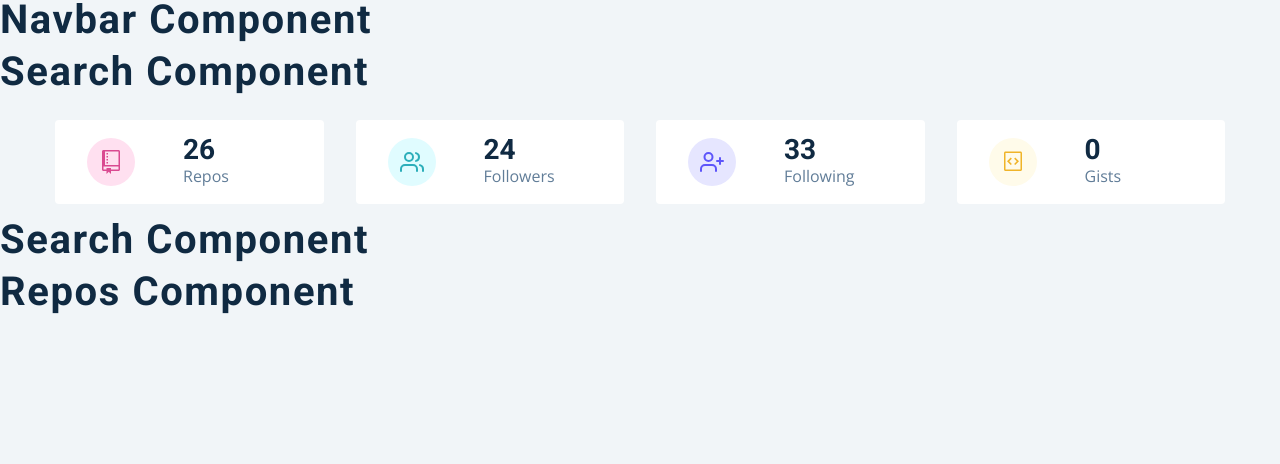
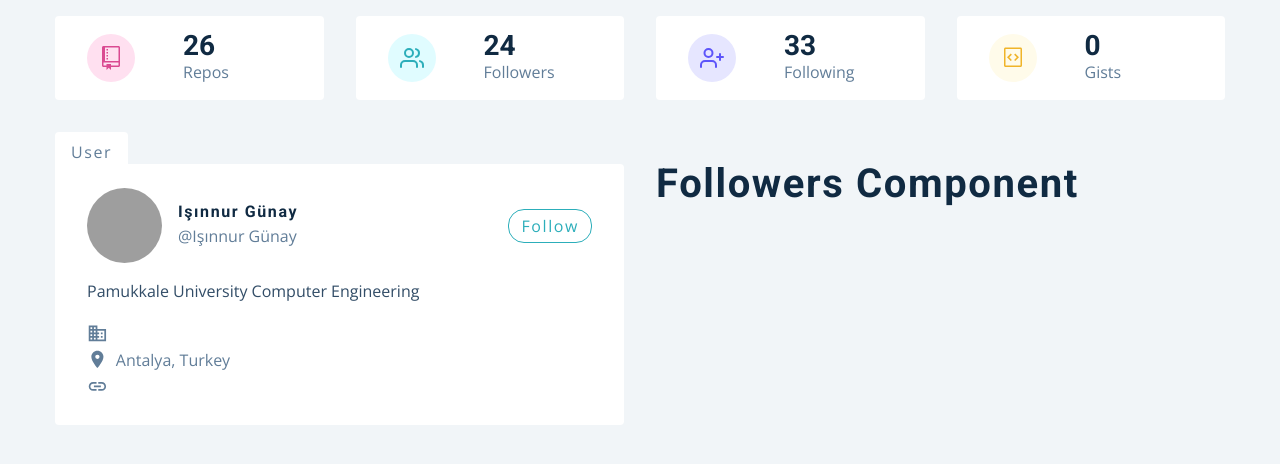
Before and after one commit to isinnur/search-github-users, a React (Create React App) app: page / in a window 1280 px wide. Shown: the top 464 px of the page. Built offline with nearby package versions, Linux system fonts and the light colour scheme; grey boxes are pictures that could not be loaded.

Commit message:
complete card component

```diff
--- a/src/components/Card.js
+++ b/src/components/Card.js
@@ -3,7 +3,34 @@ import { GithubContext } from '../context/context';
 import styled from 'styled-components';
 import { MdBusiness, MdLocationOn, MdLink } from 'react-icons/md';
 const Card = () => {
-  return <h2>card component</h2>;
+  const { githubUser } = React.useContext(GithubContext);
+  const { avatar_url,
+    html_url,
+    name,
+    company,
+    blog,
+    bio,
+    location,
+    twitter_username
+  } = githubUser;
+  return <Wrapper>
+    <header>
+      <img src={avatar_url} alt={name} />
+      <div>
+        <h4>{name}</h4>
+        <p>@{twitter_username || 'Işınnur Günay'}</p>
+      </div>
+
+      <a href={html_url}>Follow</a>
+    </header>
+
+    <p className='bio'>{bio}</p>
+    <div className='links'>
+      <p><MdBusiness></MdBusiness> {company} </p>
+      <p><MdLocationOn></MdLocationOn> {location || 'earth'} </p>
+      <a href={`https://${blog}`}><MdLink></MdLink>{blog}</a>
+    </div>
+  </Wrapper>;
 };
 const Wrapper = styled.article`
   background: var(--clr-white);
@@ -26,6 +53,7 @@ const Wrapper = styled.article`
     padding: 0.5rem 1rem 0 1rem;
     letter-spacing: var(--spacing);
     font-size: 1rem;
+
   }
   header {
     display: grid;
@@ -37,6 +65,7 @@ const Wrapper = styled.article`
       width: 75px;
       height: 75px;
       border-radius: 50%;
+      object-fit:cover;
     }
     h4 {
       margin-bottom: 0.25rem;
--- a/src/components/User.js
+++ b/src/components/User.js
@@ -3,7 +3,12 @@ import styled from 'styled-components';
 import Card from './Card';
 import Followers from './Followers';
 const User = () => {
-  return <h2>search component</h2>;
+  return <section className='section'>
+    <Wrapper className='section-center'>
+      <Card></Card>
+      <Followers></Followers>
+    </Wrapper>
+  </section>;
 };
 
 const Wrapper = styled.div`
--- a/src/pages/Dashboard.js
+++ b/src/pages/Dashboard.js
@@ -5,11 +5,11 @@ import { GithubContext } from '../context/context';
 const Dashboard = () => {
   return (
     <main>
-      <Navbar></Navbar>
-      <Search />
+      {/* <Navbar></Navbar> */}
+      {/* <Search /> */}
       <Info />
       <User />
-      <Repos />
+      {/* <Repos /> */}
     </main>
   );
 };
```
